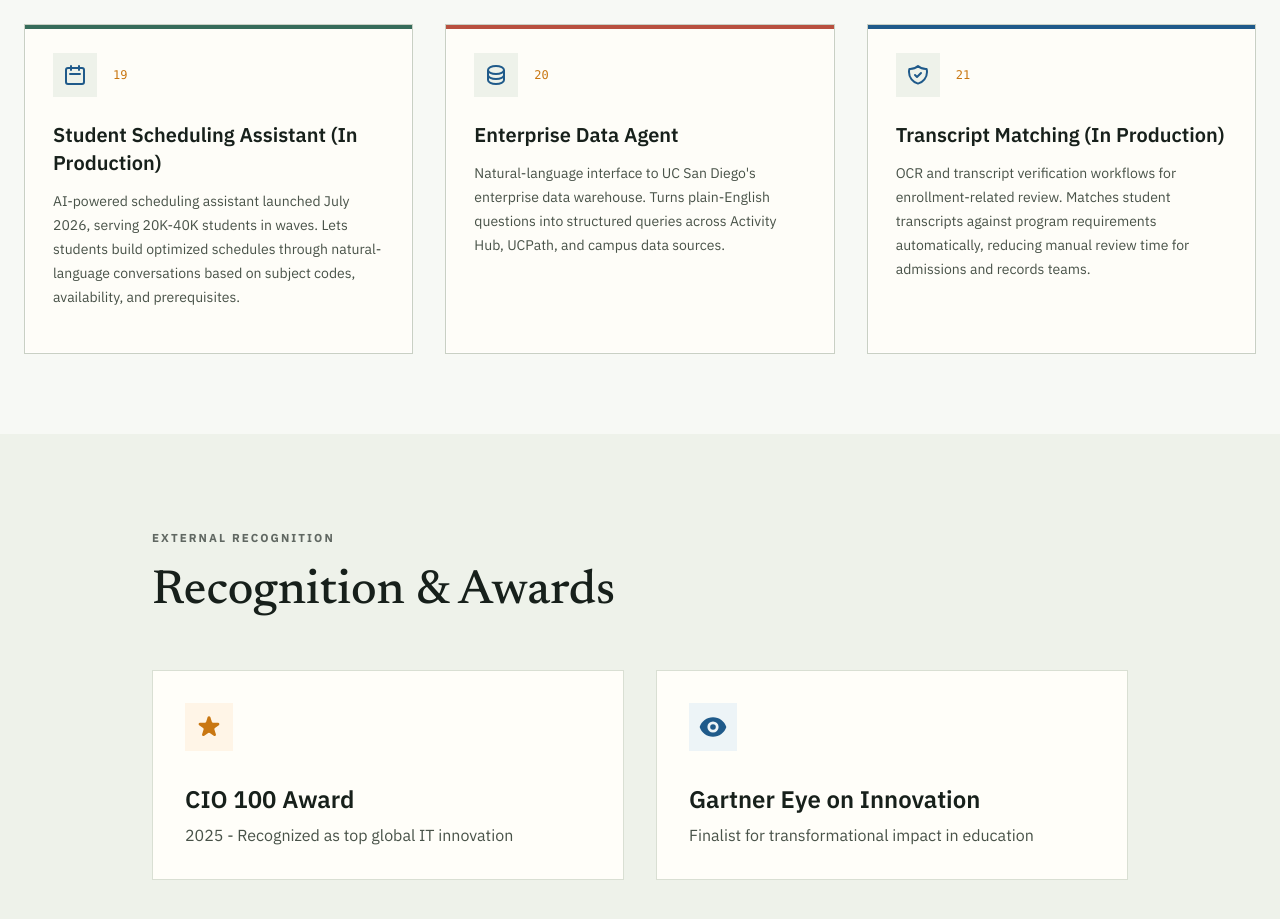
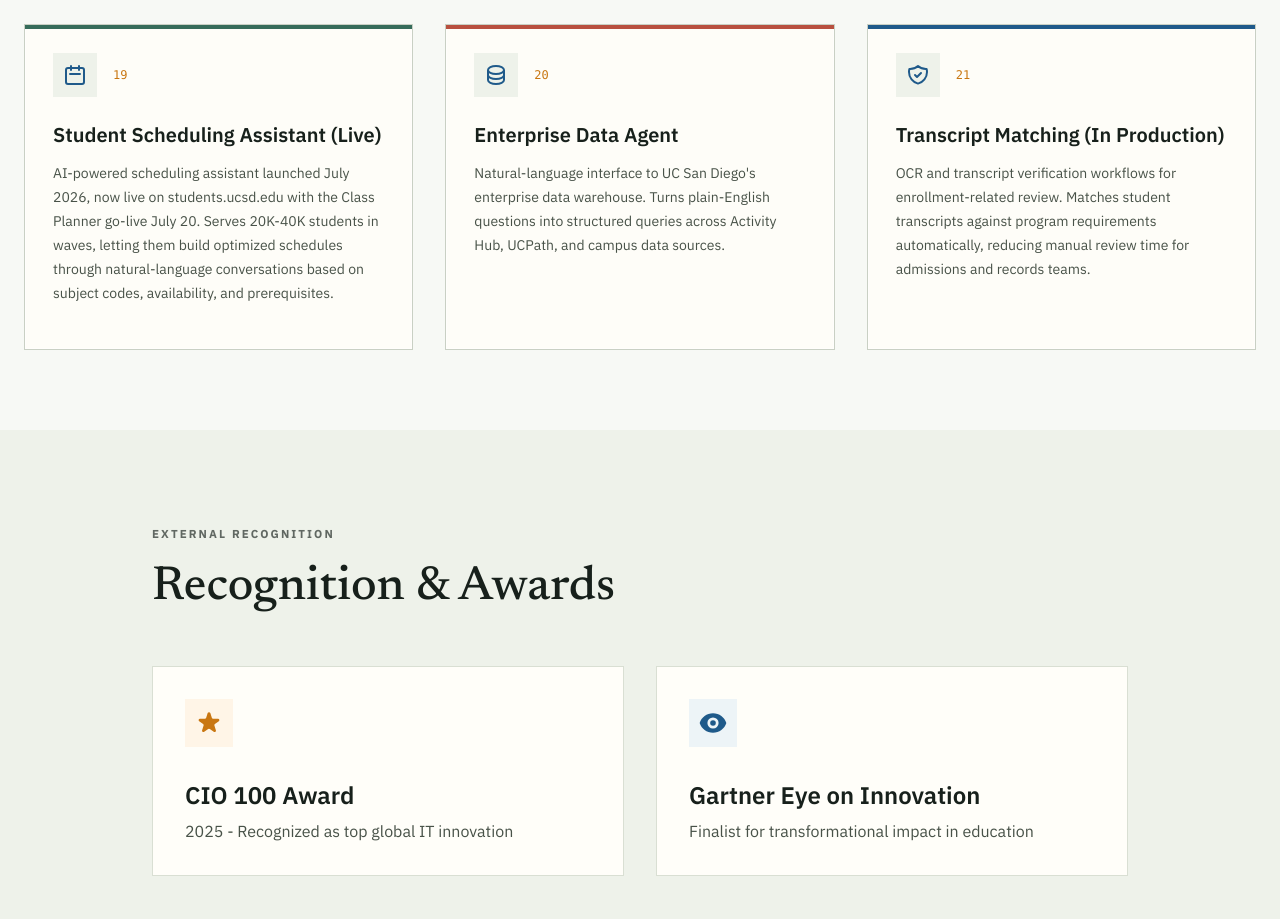
Before and after one commit to bpollak/brettpollak-website, a Next.js app: page /tritongpt in a window 1280 px wide. Shown: the part 10740-11659 px from the top of the page. Built offline with nearby package versions, Linux system fonts and the light colour scheme.

Commit message:
Update TritonAI page context

```diff
--- a/app/tritongpt/TritonGPTContent.tsx
+++ b/app/tritongpt/TritonGPTContent.tsx
@@ -614,8 +614,8 @@ export default function TritonGPTContent() {
                 )
               },
               {
-                name: "Student Scheduling Assistant (In Production)",
-                desc: "AI-powered scheduling assistant launched July 2026, serving 20K-40K students in waves. Lets students build optimized schedules through natural-language conversations based on subject codes, availability, and prerequisites.",
+                name: "Student Scheduling Assistant (Live)",
+                desc: "AI-powered scheduling assistant launched July 2026, now live on students.ucsd.edu with the Class Planner go-live July 20. Serves 20K-40K students in waves, letting them build optimized schedules through natural-language conversations based on subject codes, availability, and prerequisites.",
                 icon: (
                   <svg className="w-6 h-6" fill="none" stroke="currentColor" viewBox="0 0 24 24">
                     <path strokeLinecap="round" strokeLinejoin="round" strokeWidth={2} d="M8 7V3m8 4V3m-9 8h10M5 21h14a2 2 0 002-2V7a2 2 0 00-2-2H5a2 2 0 00-2 2v12a2 2 0 002 2z" />
```
